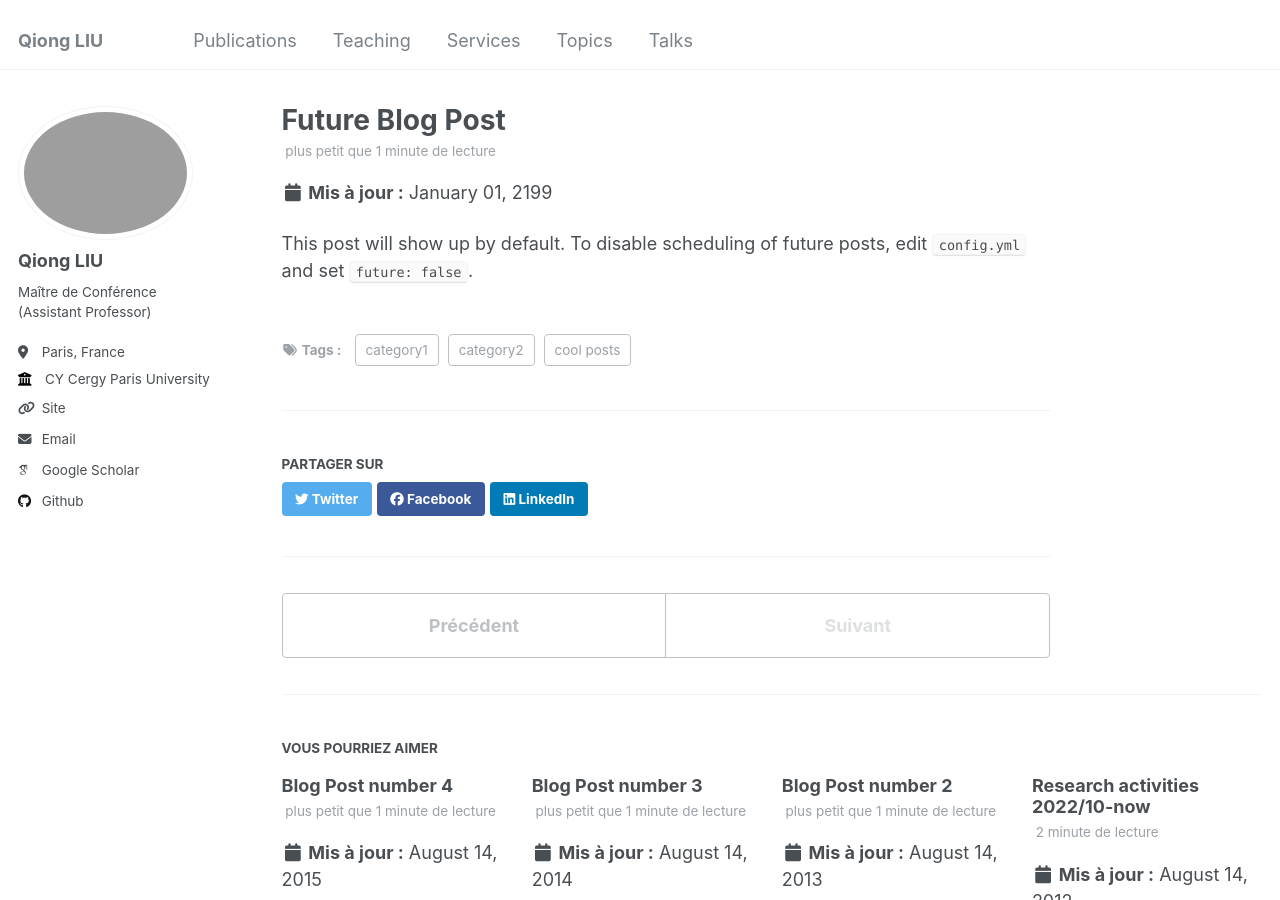
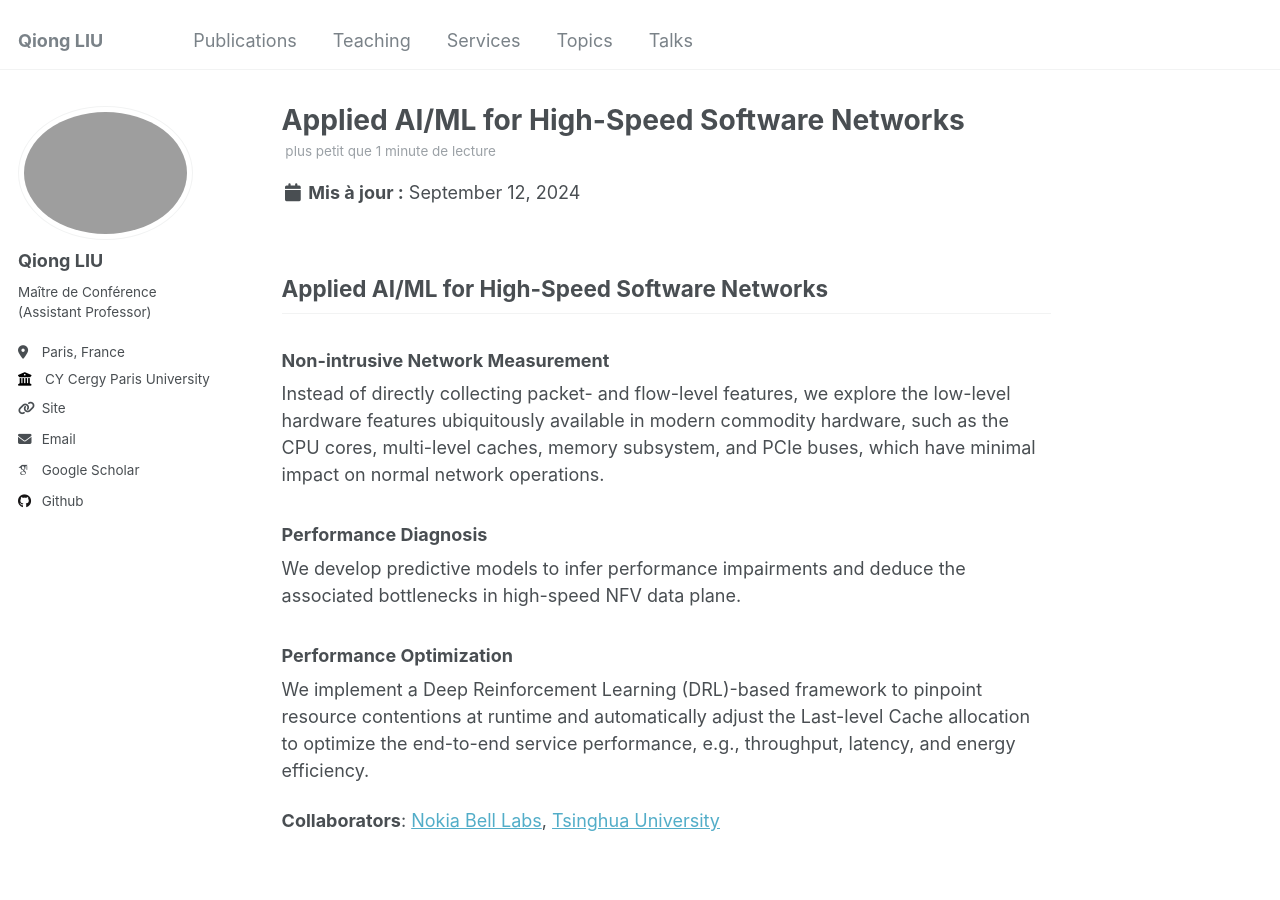
Before and after one commit to evesiphus/evesiphus.github.io, a Jekyll site: the page built from _posts/2199-01-01-future-post.md, in a window 1280 px wide and 900 px high. Built offline with Jekyll 4.4.1, drawn with Linux system fonts in a browser that asks for light colours; some web fonts are replaced.

Commit message:
topic_highspeed.md

```diff
--- a/_posts/2199-01-01-future-post.md
+++ b/_posts/2199-01-01-future-post.md
@@ -1,11 +1,22 @@
 ---
-title: 'Future Blog Post'
-date: 2199-01-01
-permalink: /posts/2012/08/blog-post-4/
-tags:
-  - cool posts
-  - category1
-  - category2
+title: "Applied AI/ML for High-Speed Software Networks"
+position: "PostDoc Researcher"
+location: "INFRES (Computer Sciences and Networks), Télécom Paris, Palaiseau, France"
+date: "2022.10 – Present"
+collaborators:
+  - "Nokia Bell Labs"
+  - "Tsinghua University"
 ---
 
-This post will show up by default. To disable scheduling of future posts, edit `config.yml` and set `future: false`.
+## Applied AI/ML for High-Speed Software Networks
+
+### Non-intrusive Network Measurement
+Instead of directly collecting packet- and flow-level features, we explore the low-level hardware features ubiquitously available in modern commodity hardware, such as the CPU cores, multi-level caches, memory subsystem, and PCIe buses, which have minimal impact on normal network operations.
+
+### Performance Diagnosis
+We develop predictive models to infer performance impairments and deduce the associated bottlenecks in high-speed NFV data plane.
+
+### Performance Optimization
+We implement a Deep Reinforcement Learning (DRL)-based framework to pinpoint resource contentions at runtime and automatically adjust the Last-level Cache allocation to optimize the end-to-end service performance, e.g., throughput, latency, and energy efficiency.
+
+**Collaborators**: [Nokia Bell Labs](https://www.bell-labs.com/about/locations/paris-saclay-france/), [Tsinghua University](https://www.bell-labs.com/about/locations/paris-saclay-france/)
```
